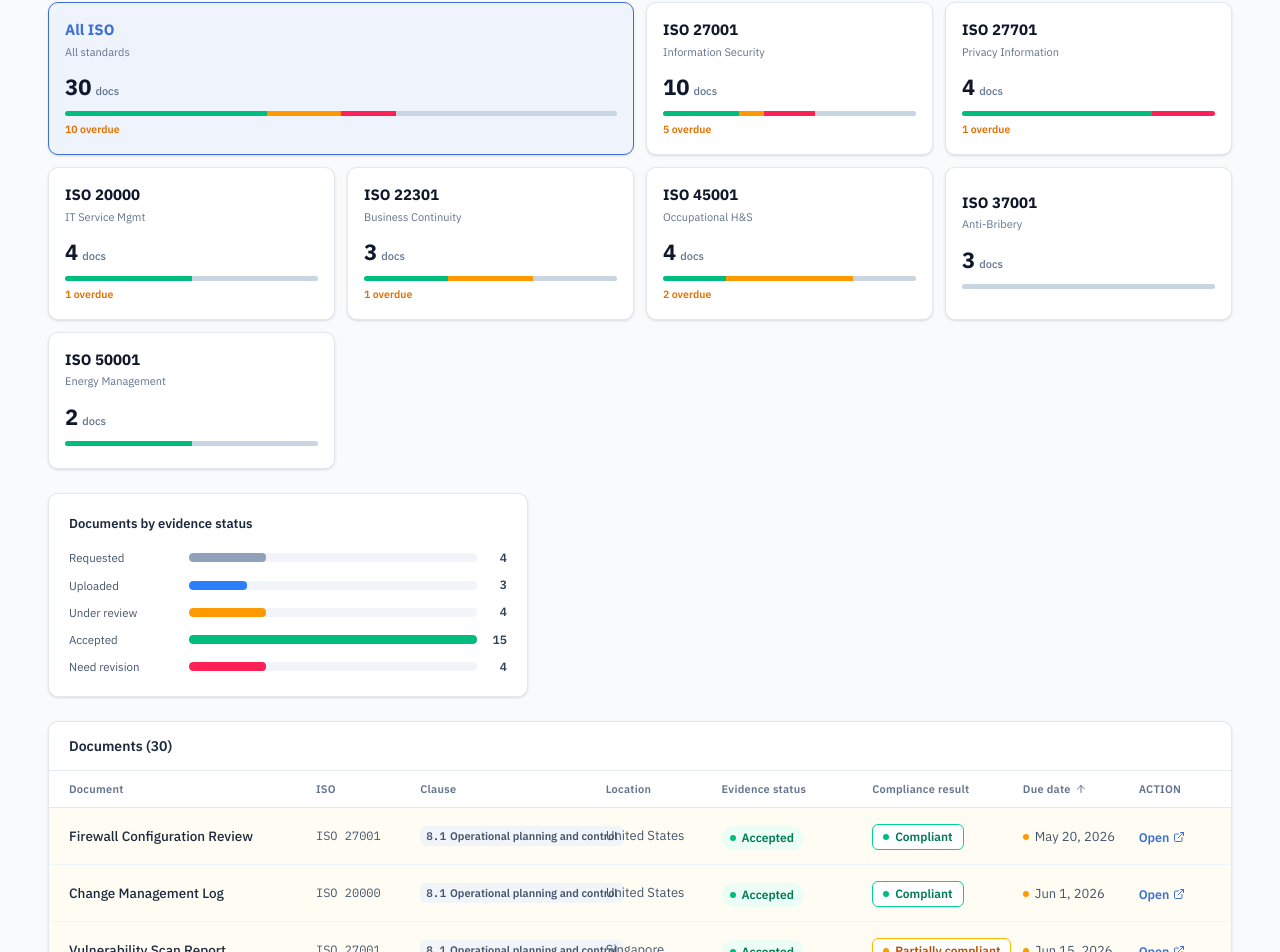
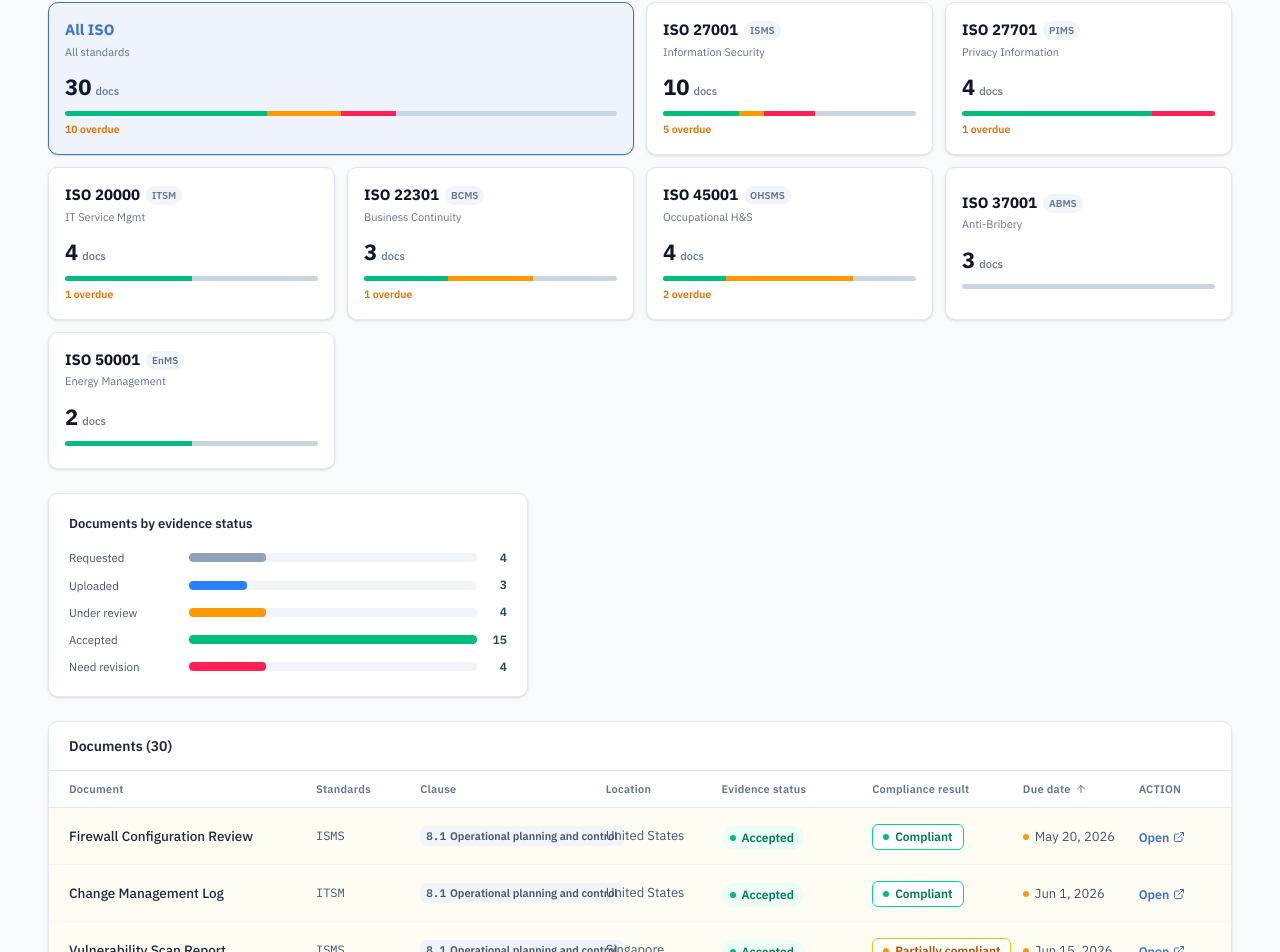
Before and after one commit to NevanNep/audit-management-dashboard, a React (Vite) app: page / in a window 1280 px wide. Shown: the part 225-1177 px from the top of the page. Built offline with nearby package versions, Linux system fonts and the light colour scheme.

Commit message:
renaming column iso into standard + replacing iso into standard

```diff
--- a/src/components/dashboard/DocumentsTable.tsx
+++ b/src/components/dashboard/DocumentsTable.tsx
@@ -3,6 +3,7 @@ import { EmptyState } from './EmptyState';
 import { ClauseTag } from '../ui/ClauseTag';
 import { ComplianceResultBadge, EvidenceStatusBadge } from '../ui/StatusBadge';
 import { formatDueDate, isOverdue } from '../../utils/evidenceFormatting';
+import { getStandardName } from '../../data/isoStandards';
 import type { EvidenceDocument, SortKey, SortState } from '../../types/evidence';
 
 interface DocumentsTableProps {
@@ -21,7 +22,7 @@ interface ColumnDef {
 
 const COLUMNS: ColumnDef[] = [
   { key: 'name', label: 'Document', widthClass: 'w-[22%]' },
-  { key: 'iso', label: 'ISO', widthClass: 'w-[9%]' },
+  { key: 'iso', label: 'Standards', widthClass: 'w-[9%]' },
   { key: 'clauses', label: 'Clause', widthClass: 'w-[16%]' },
   { key: 'location', label: 'Location', widthClass: 'w-[10%]' },
   { key: 'evidenceStatus', label: 'Evidence status', widthClass: 'w-[13%]' },
@@ -100,7 +101,9 @@ function DocumentRow({ doc }: { doc: EvidenceDocument }) {
       <td className="truncate border-b border-slate-100 px-3 py-3.5 pl-5 text-[13.5px] font-medium text-slate-800">
         {doc.name}
       </td>
-      <td className="border-b border-slate-100 px-3 py-3.5 font-mono text-xs text-slate-600">{doc.iso}</td>
+      <td className="border-b border-slate-100 px-3 py-3.5 font-mono text-xs text-slate-600" title={doc.iso}>
+        {getStandardName(doc.iso)}
+      </td>
       <td className="border-b border-slate-100 px-3 py-3.5">
         <div className="flex flex-wrap gap-1">
           {doc.clauses.map((clause) => (
--- a/src/components/dashboard/IsoStandardCards.tsx
+++ b/src/components/dashboard/IsoStandardCards.tsx
@@ -22,6 +22,7 @@ interface CardData {
   filterValue: IsoFilterValue;
   code: string;
   label: string;
+  standard?: string;
   isAll: boolean;
   total: number;
   overdueCount: number;
@@ -31,11 +32,12 @@ interface CardData {
 export function IsoStandardCards({ documentsForCards, selectedIso, onSelectIso }: IsoStandardCardsProps) {
   const cards = useMemo<CardData[]>(() => {
     const definitions = [
-      { filterValue: ALL_ISO as IsoFilterValue, code: 'All ISO', label: 'All standards', isAll: true },
+      { filterValue: ALL_ISO as IsoFilterValue, code: 'All ISO', label: 'All standards', standard: undefined, isAll: true },
       ...ISO_STANDARDS.map((std) => ({
         filterValue: std.code as IsoFilterValue,
         code: std.code,
         label: std.shortName,
+        standard: std.standard,
         isAll: false,
       })),
     ];
@@ -78,8 +80,19 @@ export function IsoStandardCards({ documentsForCards, selectedIso, onSelectIso }
                   : 'border-slate-200 bg-white hover:border-slate-300'
               }`}
             >
-              <div className={`mb-0.5 text-[15px] font-bold ${isSelected ? 'text-accent' : 'text-slate-900'}`}>
-                {card.code}
+              <div className="mb-0.5 flex items-center gap-1.5">
+                <span className={`text-[15px] font-bold ${isSelected ? 'text-accent' : 'text-slate-900'}`}>
+                  {card.code}
+                </span>
+                {card.standard && (
+                  <span
+                    className={`rounded-full px-1.5 py-0.5 text-[10px] font-semibold ${
+                      isSelected ? 'bg-accent/15 text-accent' : 'bg-slate-100 text-slate-500'
+                    }`}
+                  >
+                    {card.standard}
+                  </span>
+                )}
               </div>
               <div className="mb-2.5 text-[11px] text-slate-500">{card.label}</div>
               <div className="mb-2 text-[22px] font-bold text-slate-900">
--- a/src/data/isoStandards.ts
+++ b/src/data/isoStandards.ts
@@ -3,14 +3,23 @@ import type { IsoCode } from '../types/evidence';
 export interface IsoStandardMeta {
   code: IsoCode;
   shortName: string;
+  standard: string;
 }
 
 export const ISO_STANDARDS: IsoStandardMeta[] = [
-  { code: 'ISO 27001', shortName: 'Information Security' },
-  { code: 'ISO 27701', shortName: 'Privacy Information' },
-  { code: 'ISO 20000', shortName: 'IT Service Mgmt' },
-  { code: 'ISO 22301', shortName: 'Business Continuity' },
-  { code: 'ISO 45001', shortName: 'Occupational H&S' },
-  { code: 'ISO 37001', shortName: 'Anti-Bribery' },
-  { code: 'ISO 50001', shortName: 'Energy Management' },
+  { code: 'ISO 27001', shortName: 'Information Security', standard: 'ISMS' },
+  { code: 'ISO 27701', shortName: 'Privacy Information', standard: 'PIMS' },
+  { code: 'ISO 20000', shortName: 'IT Service Mgmt', standard: 'ITSM' },
+  { code: 'ISO 22301', shortName: 'Business Continuity', standard: 'BCMS' },
+  { code: 'ISO 45001', shortName: 'Occupational H&S', standard: 'OHSMS' },
+  { code: 'ISO 37001', shortName: 'Anti-Bribery', standard: 'ABMS' },
+  { code: 'ISO 50001', shortName: 'Energy Management', standard: 'EnMS' },
 ];
+
+const STANDARD_BY_ISO: Record<IsoCode, string> = Object.fromEntries(
+  ISO_STANDARDS.map((std) => [std.code, std.standard])
+) as Record<IsoCode, string>;
+
+export function getStandardName(iso: IsoCode): string {
+  return STANDARD_BY_ISO[iso];
+}
```
